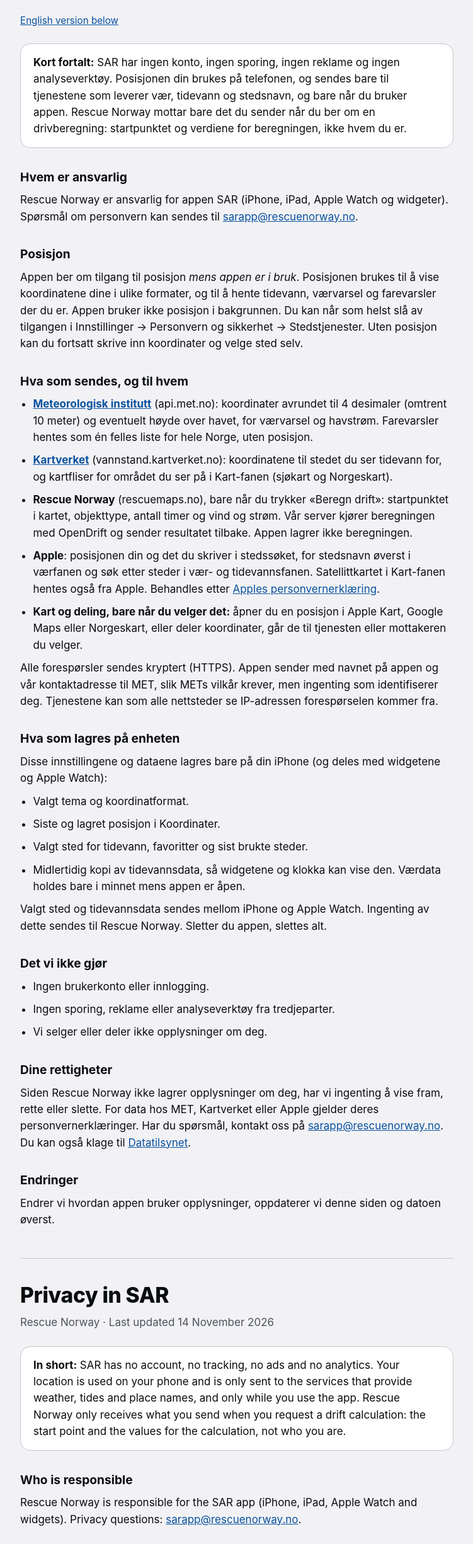
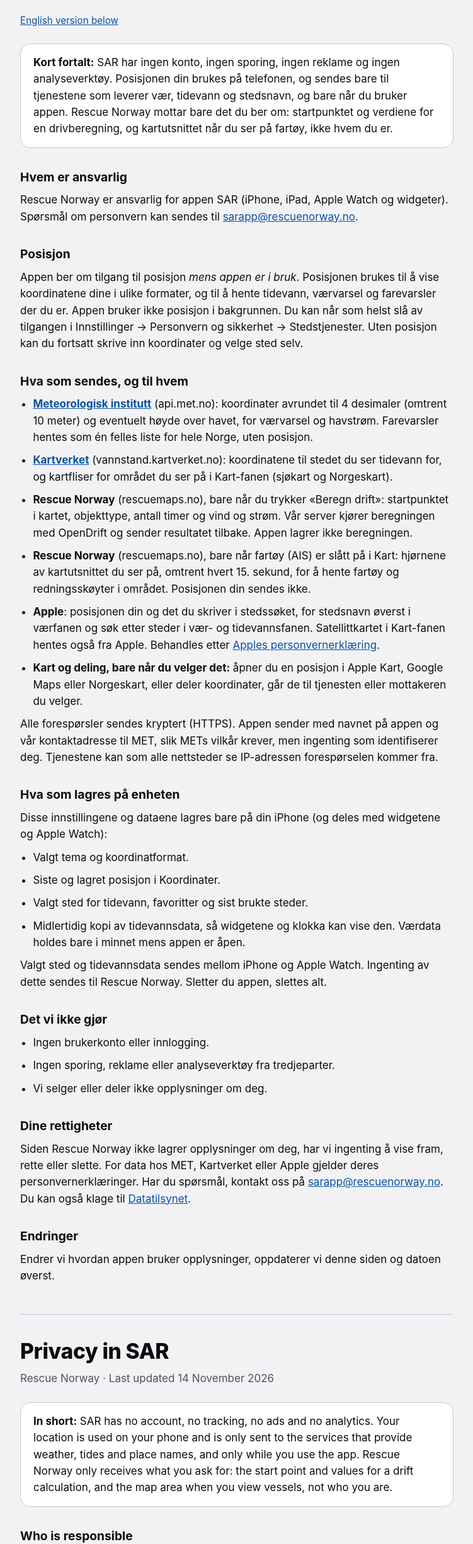
Before and after one commit to RN-trugrand/sar-app-side, a plain HTML site: page personvern.html in a window 1280 px wide. Shown: the part 117-2568 px from the top of the page at 63% size, without its empty margins (264-1015 px from the left). Drawn offline with Linux system fonts and the light colour scheme.

Commit message:
Personvern: AIS i Kart sender kartutsnittet til rescuemaps.no
Co-Authored-By: Claude Opus 5.5 <noreply@anthropic.com>

```diff
--- a/personvern.html
+++ b/personvern.html
@@ -47,8 +47,8 @@
 <div class="card">
   <p><strong>Kort fortalt:</strong> SAR har ingen konto, ingen sporing, ingen reklame og ingen analyseverktøy.
   Posisjonen din brukes på telefonen, og sendes bare til tjenestene som leverer vær, tidevann og stedsnavn, og bare
-  når du bruker appen. Rescue Norway mottar bare det du sender når du ber om en drivberegning: startpunktet og
-  verdiene for beregningen, ikke hvem du er.</p>
+  når du bruker appen. Rescue Norway mottar bare det du ber om: startpunktet og verdiene for en drivberegning, og
+  kartutsnittet når du ser på fartøy, ikke hvem du er.</p>
 </div>
 
 <h2>Hvem er ansvarlig</h2>
@@ -71,6 +71,9 @@ Uten posisjon kan du fortsatt skrive inn koordinater og velge sted selv.</p>
   <li><strong>Rescue Norway</strong> (rescuemaps.no), bare når du trykker «Beregn drift»: startpunktet i kartet,
   objekttype, antall timer og vind og strøm. Vår server kjører beregningen med OpenDrift og sender resultatet
   tilbake. Appen lagrer ikke beregningen.</li>
+  <li><strong>Rescue Norway</strong> (rescuemaps.no), bare når fartøy (AIS) er slått på i Kart: hjørnene av
+  kartutsnittet du ser på, omtrent hvert 15. sekund, for å hente fartøy og redningsskøyter i området. Posisjonen
+  din sendes ikke.</li>
   <li><strong>Apple</strong>: posisjonen din og det du skriver i stedssøket, for stedsnavn øverst i værfanen og søk
   etter steder i vær- og tidevannsfanen. Satellittkartet i Kart-fanen hentes også fra Apple. Behandles etter <a href="https://www.apple.com/legal/privacy/">Apples
   personvernerklæring</a>.</li>
@@ -117,8 +120,8 @@ For data hos MET, Kartverket eller Apple gjelder deres personvernerklæringer. H
 <div class="card">
   <p><strong>In short:</strong> SAR has no account, no tracking, no ads and no analytics.
   Your location is used on your phone and is only sent to the services that provide weather,
-  tides and place names, and only while you use the app. Rescue Norway only receives what you send when you request a
-  drift calculation: the start point and the values for the calculation, not who you are.</p>
+  tides and place names, and only while you use the app. Rescue Norway only receives what you ask for: the start point
+  and values for a drift calculation, and the map area when you view vessels, not who you are.</p>
 </div>
 
 <h2>Who is responsible</h2>
@@ -141,6 +144,9 @@ Without location you can still enter coordinates and pick a place yourself.</p>
   <li><strong>Rescue Norway</strong> (rescuemaps.no), only when you tap “Calculate drift”: the start point on the
   map, object type, number of hours, and wind and current. Our server runs the calculation with OpenDrift and returns
   the result. The app does not store the calculation.</li>
+  <li><strong>Rescue Norway</strong> (rescuemaps.no), only when vessels (AIS) are turned on in the map tab: the
+  corners of the map area you are viewing, about every 15 seconds, to fetch vessels and rescue boats in that area.
+  Your location is not sent.</li>
   <li><strong>Apple</strong>: your location and what you type in place search, for the place name in the weather tab
   and place search in the weather and tides tabs. Satellite imagery in the map tab also comes from Apple. Handled under <a href="https://www.apple.com/legal/privacy/">Apple’s privacy
   policy</a>.</li>
```
